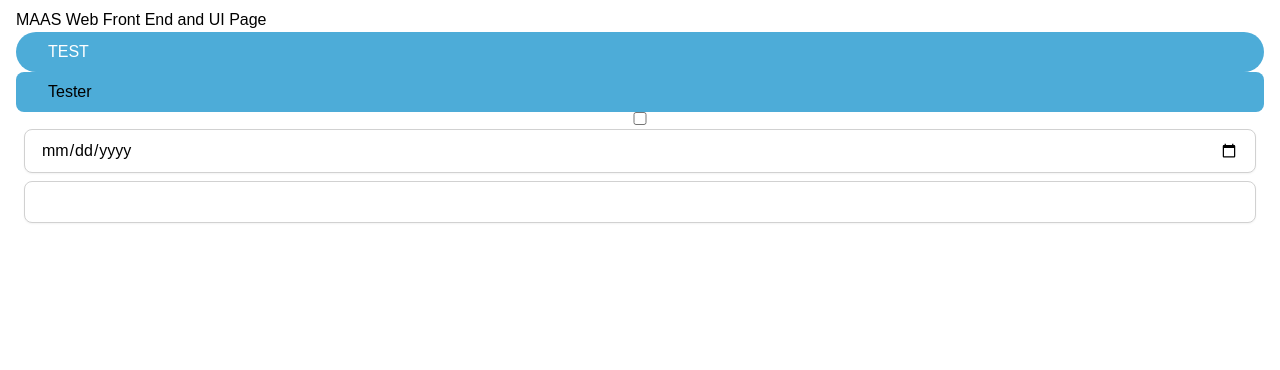
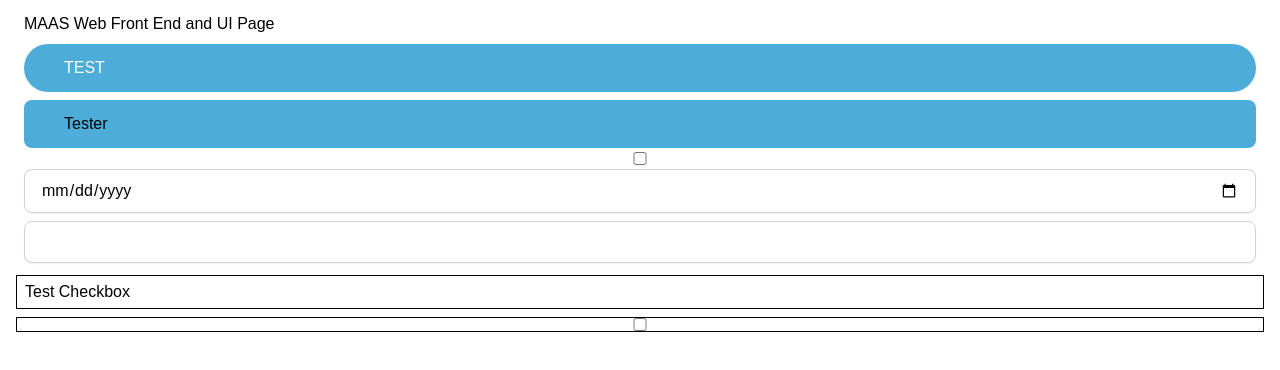
Before and after one commit to OracleTuxedo/bcap-fe, a Next.js app: page /ui in a window 1280 px wide. Shown: the top 370 px of the page. Built offline with nearby package versions, Linux system fonts and the light colour scheme.

Commit message:
WIP molecules

```diff
--- a/src/components/atoms/Badge.tsx
+++ b/src/components/atoms/Badge.tsx
@@ -9,6 +9,7 @@
     return (
         <div
             className={`
+                mx-2 my-1
                 px-8 py-2
                 rounded-lg
                 bg-main-normal hover:bg-main-active
--- a/src/components/atoms/Button.tsx
+++ b/src/components/atoms/Button.tsx
@@ -30,6 +30,7 @@
         <button onClick={onClickHandler}
             className={`
                 flex flex-1
+                mx-2 my-1
                 px-8 py-2
                 rounded-full
                 ${color}
--- a/src/components/atoms/Checkbox.tsx
+++ b/src/components/atoms/Checkbox.tsx
@@ -1,3 +1,6 @@
+import Container from "./Container";
+import Text from "./Text";
+
 export interface CheckBoxInterface {
     name : string;
     value : boolean;
@@ -6,7 +9,7 @@
 
 const CheckBox = ({ name, value, onChangeHandler } : CheckBoxInterface ) => {
     return(
-        <input type="checkbox" name={`CheckBox-${name}`} checked={value} onChange={onChangeHandler} />
+            <input type="checkbox" name={`CheckBox-${name}`} checked={value} onChange={onChangeHandler} />
     )
 }
 
--- a/src/components/atoms/Container.tsx
+++ b/src/components/atoms/Container.tsx
@@ -2,15 +2,18 @@
 
 export interface ContainerInterface {
     row? : boolean;
+    gap? : boolean;
+    border? : boolean;
     children : ReactNode
 }
 
-const Container = ( {row = false, children} : ContainerInterface ) => {
+const Container = ( {row = false, gap = true, border = false, children} : ContainerInterface ) => {
     return (
         <div
             className={`
                 flex ${row ? 'flex-row' : 'flex-col'}
-                mx-2 my-1
+                ${gap ? 'mx-2 my-1' : 'm-0'}
+                ${border ? 'border' : ''}
             `}
         >
             {children}
--- a/src/components/atoms/Text.tsx
+++ b/src/components/atoms/Text.tsx
@@ -39,10 +39,13 @@
             break;
     }
 
-    const style = `${textColor} ${textSize}`
     return (
         <p
-            className={style}
+            className={`
+                mx-2 my-1
+                ${textColor}
+                ${textSize}
+            `}
         >
             {children}
         </p>
--- /dev/null
+++ b/src/components/molecules/CheckboxCell.tsx
@@ -0,0 +1,21 @@
+import { Checkbox, Container, Text } from "../atoms";
+import { CheckBoxInterface } from "../atoms/Checkbox";
+
+export interface CheckboxCellInterface extends CheckBoxInterface {
+    label : string;
+}
+
+const CheckboxCell = ({ label, name, onChangeHandler, value } : CheckboxCellInterface) => {
+    return(
+        <>
+            <Container gap border>
+                <Text>{label}</Text>
+            </Container>
+            <Container gap border>
+                <Checkbox name={name} onChangeHandler={onChangeHandler} value={value} />
+            </Container>
+        </>
+    )
+}
+
+export default CheckboxCell;
--- a/src/components/molecules/index.ts
+++ b/src/components/molecules/index.ts
@@ -0,0 +1,5 @@
+import CheckboxCell from "./CheckboxCell";
+
+export {
+    CheckboxCell,
+}
--- a/src/pages/ui/index.tsx
+++ b/src/pages/ui/index.tsx
@@ -1,9 +1,11 @@
 import { Badge, Button, Container, Checkbox, Seo, Text, Date, Input } from '@/components';
+import { CheckboxCell } from '@/components/molecules';
 import { InputTypeEnum, SizeEnum, TextColorEnum } from '@/enums';
 import { useState } from 'react';
 
 const UiPage = () => {
     const [CheckboxState, setCheckboxState] = useState<boolean>(false);
+    const [CheckboxCellState, setCheckboxCellState] = useState<boolean>(false);
     const [DateState, setDateState] = useState<string>('');
     const [InputState, setInputState] = useState<string>('');
 
@@ -22,6 +24,7 @@
                 <Date name='date-test' value={DateState} onChangeHandler={(e : React.FormEvent<HTMLInputElement>) => setDateState(e.currentTarget.value)} />
                 <Input name='input-test' type={InputTypeEnum.TEXT} value={InputState} onChangeHandler={(e : React.FormEvent<HTMLInputElement>) => setInputState(e.currentTarget.value)} />
             </Container>
+            <CheckboxCell label='Test Checkbox' name='test-checkbox' onChangeHandler={() => {setCheckboxCellState((prev) => !prev)}} value={CheckboxCellState} />
         </Container>
     );
 };
```
Also changed, not shown: src/components/molecules/InputCell.tsx (added).
